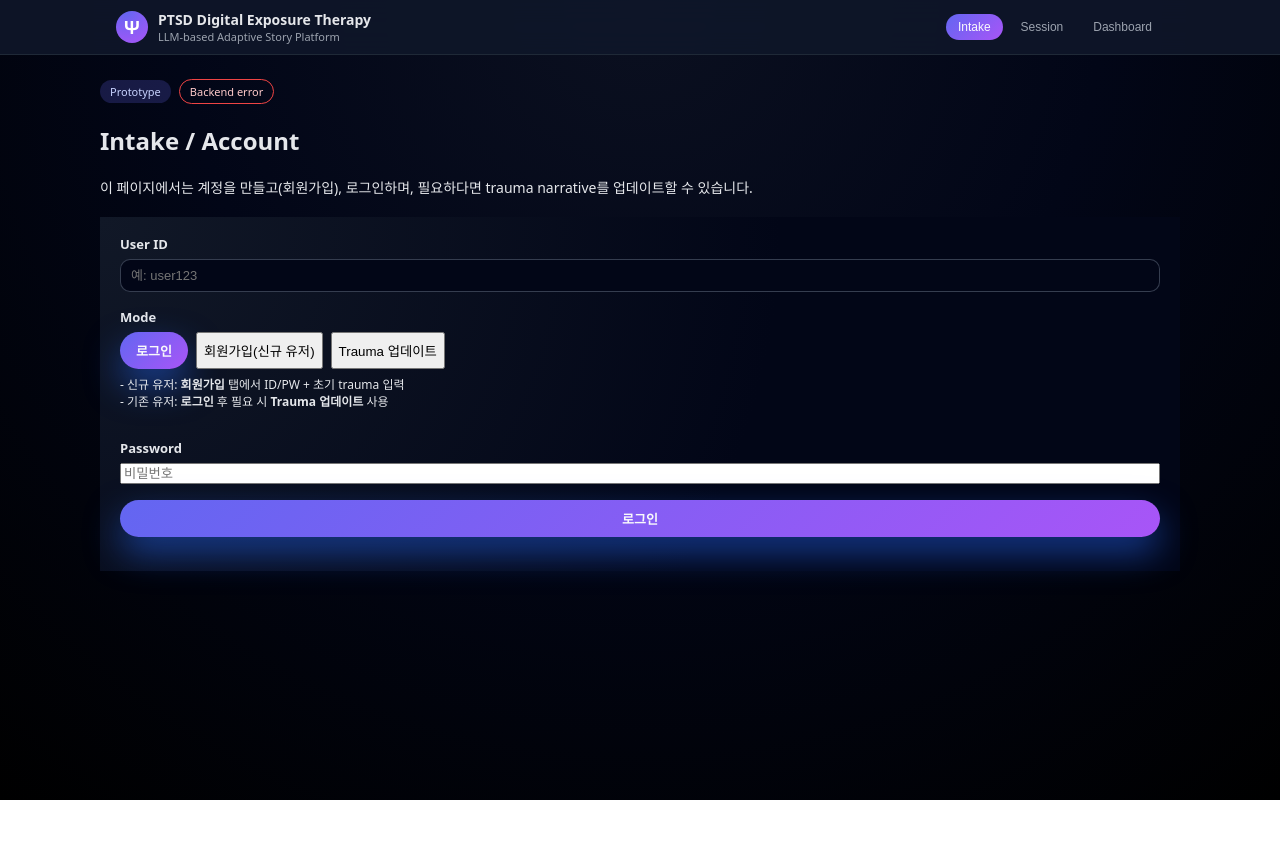
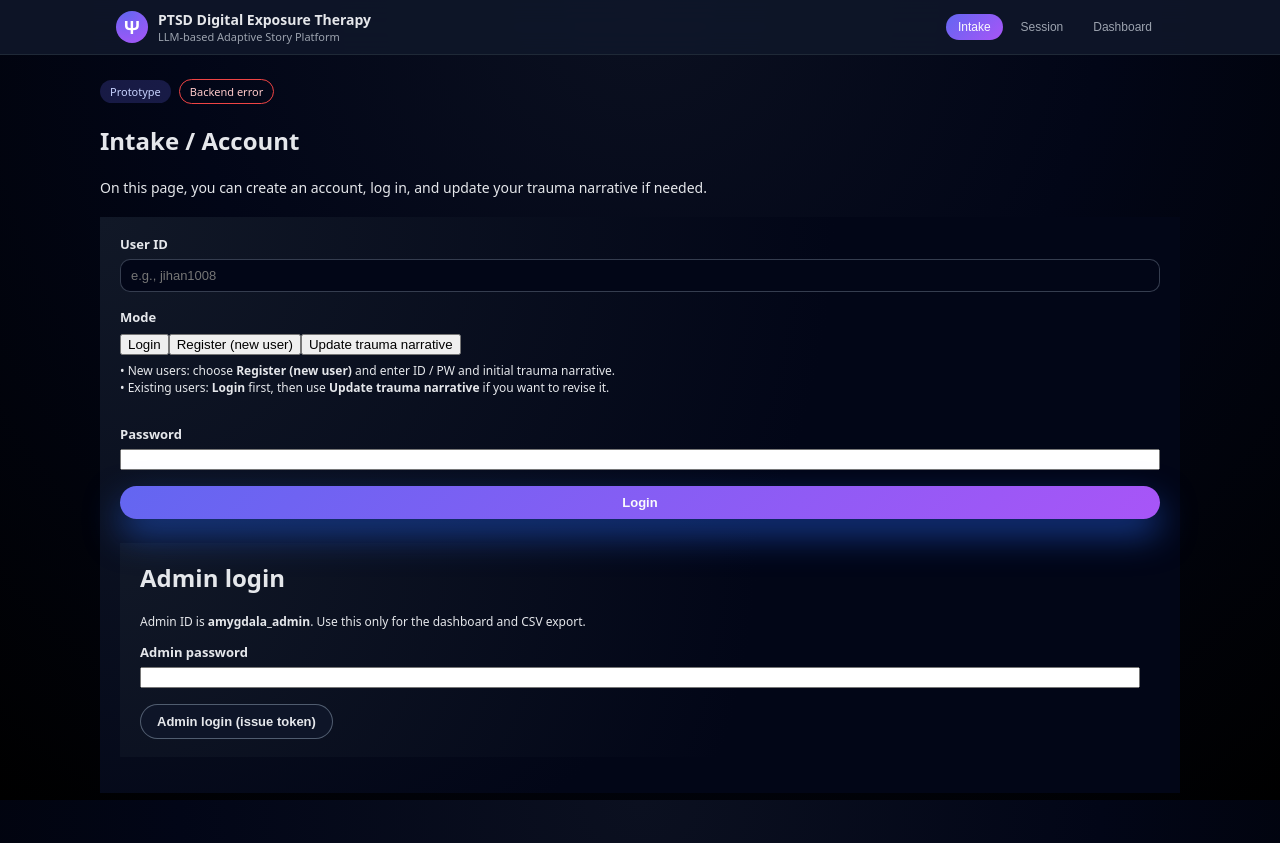
Before and after one commit to amygdala2025/conrad2025, a React (Vite) app: page / in a window 1280 px wide. Both pictures are taken after a click on the button "Intake". Before the commit the page ends 800 px from the top, so only its background shows below. Built offline with nearby package versions, Linux system fonts and the light colour scheme; no server answers.

Commit message:
Update Intake.jsx

```diff
--- a/src/pages/Intake.jsx
+++ b/src/pages/Intake.jsx
@@ -3,7 +3,11 @@ import { useState } from "react";
 
 const ADMIN_USER_ID = "amygdala_admin";
 
-function Intake({ apiBase }) {
+// 🔴 Cloud Run backend URL (no trailing slash)
+const API_BASE =
+  "https://ptsd-backend-761910111968.asia-northeast3.run.app";
+
+function Intake() {
   const [mode, setMode] = useState("login"); // "login" | "register" | "update"
   const [userId, setUserId] = useState(
     localStorage.getItem("ptsd_user_id") || ""
@@ -14,49 +18,55 @@ function Intake({ apiBase }) {
   const [msg, setMsg] = useState("");
   const [loading, setLoading] = useState(false);
 
-  const isAdmin = userId.trim() === ADMIN_USER_ID;
+  const isAdminId = userId.trim() === ADMIN_USER_ID;
 
-  const saveAuthToLocalStorage = (uid, token) => {
-    if (uid) {
-      localStorage.setItem("ptsd_user_id", uid);
-      setUserId(uid);
-    }
-    if (token) {
-      localStorage.setItem("ptsd_token", token);
+  const saveAuthToLocalStorage = (uid, token, isAdmin) => {
+    if (uid) localStorage.setItem("ptsd_user_id", uid);
+    if (token) localStorage.setItem("ptsd_token", token);
+    if (typeof isAdmin === "boolean") {
+      localStorage.setItem("ptsd_is_admin", isAdmin ? "1" : "0");
     }
   };
 
+  const clearPasswordFields = () => {
+    setPassword("");
+    setAdminPw("");
+  };
+
   // ---------------------------
-  // 1) 회원가입 (/api/register)
+  // 1) Register (new user)
   // ---------------------------
   const handleRegister = async () => {
     setMsg("");
-    if (!userId || !password || !trauma) {
-      setMsg("❌ user id, password, trauma 내용을 모두 입력해주세요.");
+    const trimmedId = userId.trim();
+
+    if (!trimmedId || !password || !trauma) {
+      setMsg("❌ Please enter user ID, password, and trauma narrative.");
       return;
     }
 
     setLoading(true);
     try {
-      const res = await fetch(`${apiBase}/api/register`, {
+      const res = await fetch(`${API_BASE}/api/register`, {
         method: "POST",
-        headers: {
-          "Content-Type": "application/json",
-        },
+        headers: { "Content-Type": "application/json" },
         body: JSON.stringify({
-          user_id: userId,
+          user_id: trimmedId,
           password,
           trauma_text: trauma,
         }),
       });
+
       if (!res.ok) {
         const err = await res.json().catch(() => null);
         throw new Error(err?.detail || `HTTP ${res.status}`);
       }
+
       const data = await res.json();
-      saveAuthToLocalStorage(data.user_id, data.token);
-      setMsg("✅ 회원가입 및 초기 trauma 저장이 완료되었습니다.");
-      setPassword("");
+      // main.py: return { status, user_id, token, is_admin }
+      saveAuthToLocalStorage(data.user_id, data.token, data.is_admin);
+      setMsg("✅ Registered successfully and saved initial trauma narrative.");
+      clearPasswordFields();
     } catch (err) {
       setMsg(`❌ Register failed: ${err.message}`);
     } finally {
@@ -65,39 +75,38 @@ function Intake({ apiBase }) {
   };
 
   // ---------------------------
-  // 2) 로그인 (/api/login)
+  // 2) Login (ID/PW)
   // ---------------------------
   const handleLogin = async () => {
     setMsg("");
-    if (!userId || !password) {
-      setMsg("❌ user id와 password를 입력해주세요.");
+    const trimmedId = userId.trim();
+
+    if (!trimmedId || !password) {
+      setMsg("❌ Please enter user ID and password.");
       return;
     }
 
     setLoading(true);
     try {
-      const res = await fetch(`${apiBase}/api/login`, {
+      const res = await fetch(`${API_BASE}/api/login`, {
         method: "POST",
-        headers: {
-          "Content-Type": "application/json",
-        },
+        headers: { "Content-Type": "application/json" },
         body: JSON.stringify({
-          user_id: userId,
+          user_id: trimmedId,
           password,
         }),
       });
+
       if (!res.ok) {
         const err = await res.json().catch(() => null);
         throw new Error(err?.detail || `HTTP ${res.status}`);
       }
+
       const data = await res.json();
-      saveAuthToLocalStorage(data.user_id, data.token);
-      setMsg(
-        data.is_admin
-          ? "✅ Admin 계정으로 로그인되었습니다."
-          : "✅ 로그인에 성공했습니다."
-      );
-      setPassword("");
+      // { status, user_id, token, is_admin }
+      saveAuthToLocalStorage(data.user_id, data.token, data.is_admin);
+      setMsg("✅ Logged in successfully.");
+      clearPasswordFields();
     } catch (err) {
       setMsg(`❌ Login failed: ${err.message}`);
     } finally {
@@ -106,44 +115,50 @@ function Intake({ apiBase }) {
   };
 
   // ---------------------------
-  // 3) (기존 호환) trauma 업데이트 (/api/intake)
+  // 3) Update trauma narrative
+  //    (uses /api/intake with X-Auth-Token)
   // ---------------------------
   const handleUpdateTrauma = async () => {
     setMsg("");
-    if (!userId) {
-      setMsg("❌ User ID를 먼저 입력해주세요.");
-      return;
-    }
-    if (!trauma) {
-      setMsg("❌ 업데이트할 trauma 내용을 입력해주세요.");
+    const trimmedId = userId.trim();
+
+    if (!trimmedId || !trauma) {
+      setMsg("❌ Please enter user ID and trauma narrative.");
       return;
     }
 
     const token = localStorage.getItem("ptsd_token");
     if (!token) {
-      setMsg("❌ 토큰이 없습니다. 먼저 회원가입/로그인 또는 초기 intake를 완료하세요.");
+      setMsg("❌ You must log in first to update your trauma narrative.");
       return;
     }
 
     setLoading(true);
     try {
-      const res = await fetch(`${apiBase}/api/intake`, {
+      const res = await fetch(`${API_BASE}/api/intake`, {
         method: "POST",
         headers: {
           "Content-Type": "application/json",
           "X-Auth-Token": token,
         },
         body: JSON.stringify({
-          user_id: userId,
+          user_id: trimmedId,
           trauma_text: trauma,
         }),
       });
+
       if (!res.ok) {
         const err = await res.json().catch(() => null);
         throw new Error(err?.detail || `HTTP ${res.status}`);
       }
+
       const data = await res.json();
-      setMsg(`✅ Trauma narrative가 업데이트되었습니다. (${data.message})`);
+      // { status, user_id, message, ... }
+      setMsg(
+        data.message
+          ? `✅ Trauma narrative updated: ${data.message}`
+          : "✅ Trauma narrative updated."
+      );
     } catch (err) {
       setMsg(`❌ Trauma update failed: ${err.message}`);
     } finally {
@@ -152,105 +167,109 @@ function Intake({ apiBase }) {
   };
 
   // ---------------------------
-  // 4) ADMIN 로그인 (기존 방식 유지)
+  // 4) Admin login helper (optional)
+  //    Just uses /api/login with admin ID/PW
   // ---------------------------
   const handleAdminLogin = async () => {
     setMsg("");
-    if (!isAdmin) {
-      setMsg("❌ Admin ID(amygdala_admin)를 입력해야 합니다.");
+    if (!isAdminId) {
+      setMsg(`❌ User ID must be "${ADMIN_USER_ID}" for admin login.`);
       return;
     }
     if (!adminPw) {
-      setMsg("❌ Admin password를 입력해주세요.");
+      setMsg("❌ Please enter admin password.");
       return;
     }
 
     setLoading(true);
     try {
-      const res = await fetch(`${apiBase}/api/intake`, {
+      const res = await fetch(`${API_BASE}/api/login`, {
         method: "POST",
-        headers: {
-          "Content-Type": "application/json",
-          "X-Admin-Password": adminPw,
-        },
+        headers: { "Content-Type": "application/json" },
         body: JSON.stringify({
           user_id: ADMIN_USER_ID,
-          trauma_text: "",
+          password: adminPw,
         }),
       });
+
       if (!res.ok) {
         const err = await res.json().catch(() => null);
         throw new Error(err?.detail || `HTTP ${res.status}`);
       }
+
       const data = await res.json();
-      saveAuthToLocalStorage(data.user_id, data.token);
-      setMsg("✅ Admin 토큰이 발급되었습니다.");
+      saveAuthToLocalStorage(data.user_id, data.token, data.is_admin);
+      setMsg("✅ Admin login successful. Token issued.");
+      clearPasswordFields();
     } catch (err) {
-      setMsg(`❌ Admin auth failed: ${err.message}`);
+      setMsg(`❌ Admin login failed: ${err.message}`);
     } finally {
       setLoading(false);
     }
   };
 
-  const onChangeUserId = (e) => {
-    setUserId(e.target.value);
-    localStorage.setItem("ptsd_user_id", e.target.value);
-  };
-
+  // ---------------------------
+  // UI
+  // ---------------------------
   return (
     <div className="page">
       <h1>Intake / Account</h1>
       <p className="page-intro">
-        이 페이지에서는 계정을 만들고(회원가입), 로그인하며, 필요하다면
-        trauma narrative를 업데이트할 수 있습니다.
+        On this page, you can create an account, log in, and update your trauma
+        narrative if needed.
       </p>
 
-      {/* 공통: User ID 입력 */}
       <div className="card">
+        {/* User ID */}
         <div className="field-group">
           <label>User ID</label>
           <input
             type="text"
             value={userId}
-            onChange={onChangeUserId}
-            placeholder="예: user123"
+            onChange={(e) => setUserId(e.target.value)}
+            placeholder="e.g., jihan1008"
           />
         </div>
 
-        {/* 모드 선택 */}
+        {/* Mode selector */}
         <div className="field-group">
           <label>Mode</label>
-          <div style={{ display: "flex", gap: 8, flexWrap: "wrap" }}>
+          <div className="segmented-control">
             <button
               type="button"
-              className={mode === "login" ? "primary-btn" : ""}
+              className={mode === "login" ? "seg-button active" : "seg-button"}
               onClick={() => setMode("login")}
             >
-              로그인
+              Login
             </button>
             <button
               type="button"
-              className={mode === "register" ? "primary-btn" : ""}
+              className={
+                mode === "register" ? "seg-button active" : "seg-button"
+              }
               onClick={() => setMode("register")}
             >
-              회원가입(신규 유저)
+              Register (new user)
             </button>
             <button
               type="button"
-              className={mode === "update" ? "primary-btn" : ""}
+              className={
+                mode === "update" ? "seg-button active" : "seg-button"
+              }
               onClick={() => setMode("update")}
             >
-              Trauma 업데이트
+              Update trauma narrative
             </button>
           </div>
           <p className="help-text">
-            - 신규 유저: <b>회원가입</b> 탭에서 ID/PW + 초기 trauma 입력
-            <br />
-            - 기존 유저: <b>로그인</b> 후 필요 시 <b>Trauma 업데이트</b> 사용
+            • New users: choose <b>Register (new user)</b> and enter ID / PW and
+            initial trauma narrative. <br />
+            • Existing users: <b>Login</b> first, then use{" "}
+            <b>Update trauma narrative</b> if you want to revise it.
           </p>
         </div>
 
-        {/* 비밀번호 입력 (로그인/회원가입 공통) */}
+        {/* Password for login/register */}
         {(mode === "login" || mode === "register") && (
           <div className="field-group">
             <label>Password</label>
@@ -258,29 +277,29 @@ function Intake({ apiBase }) {
               type="password"
               value={password}
               onChange={(e) => setPassword(e.target.value)}
-              placeholder="비밀번호"
             />
           </div>
         )}
 
-        {/* Trauma 입력 (회원가입 / 업데이트에서 사용) */}
-        {(mode === "register" || mode === "update") && (
+        {/* Trauma narrative (for register/update) */}
+        {mode !== "login" && (
           <div className="field-group">
             <label>Trauma narrative</label>
             <textarea
-              rows={6}
+              rows={8}
               value={trauma}
               onChange={(e) => setTrauma(e.target.value)}
-              placeholder="노출치료에 사용할 trauma 내용을 구체적으로 적어주세요."
+              placeholder="Describe the event in as much concrete detail as you feel comfortable: place, people, sensory details, emotions, etc."
             />
             <p className="help-text">
-              너무 짧은 한 줄보다는, 당시 상황(장소, 사람, 감각, 감정)을 최대한
-              구체적으로 적을수록 노출 스토리가 더 정밀해집니다.
+              Longer, more concrete descriptions (who, where, what you saw, heard,
+              felt) tend to produce more precise exposure stories. You can still
+              keep it within your safety limits.
             </p>
           </div>
         )}
 
-        {/* 액션 버튼 */}
+        {/* Primary actions */}
         <div className="field-group">
           {mode === "register" && (
             <button
@@ -289,7 +308,7 @@ function Intake({ apiBase }) {
               onClick={handleRegister}
               disabled={loading}
             >
-              {loading ? "Processing…" : "회원가입 + 초기 Trauma 저장"}
+              {loading ? "Processing…" : "Register + save initial trauma"}
             </button>
           )}
           {mode === "login" && (
@@ -299,7 +318,7 @@ function Intake({ apiBase }) {
               onClick={handleLogin}
               disabled={loading}
             >
-              {loading ? "Processing…" : "로그인"}
+              {loading ? "Processing…" : "Login"}
             </button>
           )}
           {mode === "update" && (
@@ -309,40 +328,38 @@ function Intake({ apiBase }) {
               onClick={handleUpdateTrauma}
               disabled={loading}
             >
-              {loading ? "Processing…" : "Trauma 업데이트"}
+              {loading ? "Processing…" : "Update trauma narrative"}
             </button>
           )}
         </div>
-      </div>
 
-      {/* Admin 전용 카드 */}
-      {isAdmin && (
-        <div className="card" style={{ marginTop: 16 }}>
-          <h2>Admin Login</h2>
+        {/* Admin section (optional) */}
+        <div className="card" style={{ marginTop: 24 }}>
+          <h2>Admin login</h2>
+          <p className="help-text">
+            Admin ID is <b>{ADMIN_USER_ID}</b>. Use this only for the dashboard
+            and CSV export.
+          </p>
           <div className="field-group">
-            <label>Admin Password</label>
+            <label>Admin password</label>
             <input
               type="password"
               value={adminPw}
               onChange={(e) => setAdminPw(e.target.value)}
-              placeholder="ADMIN_PASSWORD 환경변수에 설정한 값"
             />
-            <p className="help-text">
-              Admin 계정은 전체 세션/스토리 export 기능을 사용할 수 있습니다.
-            </p>
           </div>
           <button
             type="button"
-            className="primary-btn"
+            className="secondary-btn"
             onClick={handleAdminLogin}
             disabled={loading}
           >
-            {loading ? "Processing…" : "Admin 토큰 발급"}
+            {loading ? "Processing…" : "Admin login (issue token)"}
           </button>
         </div>
-      )}
 
-      {msg && <p className="status-text">{msg}</p>}
+        {msg && <p className="status-text">{msg}</p>}
+      </div>
     </div>
   );
 }
```
